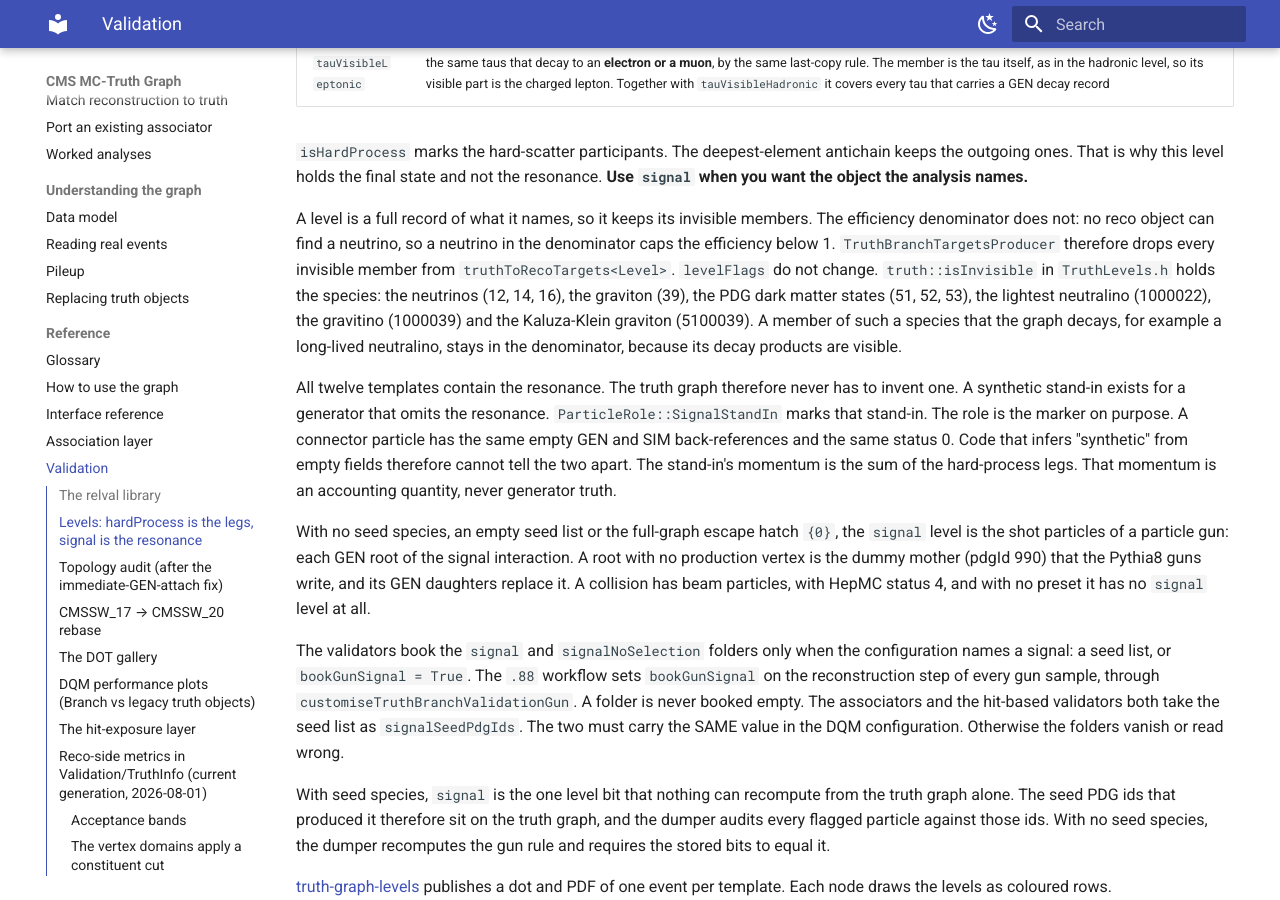
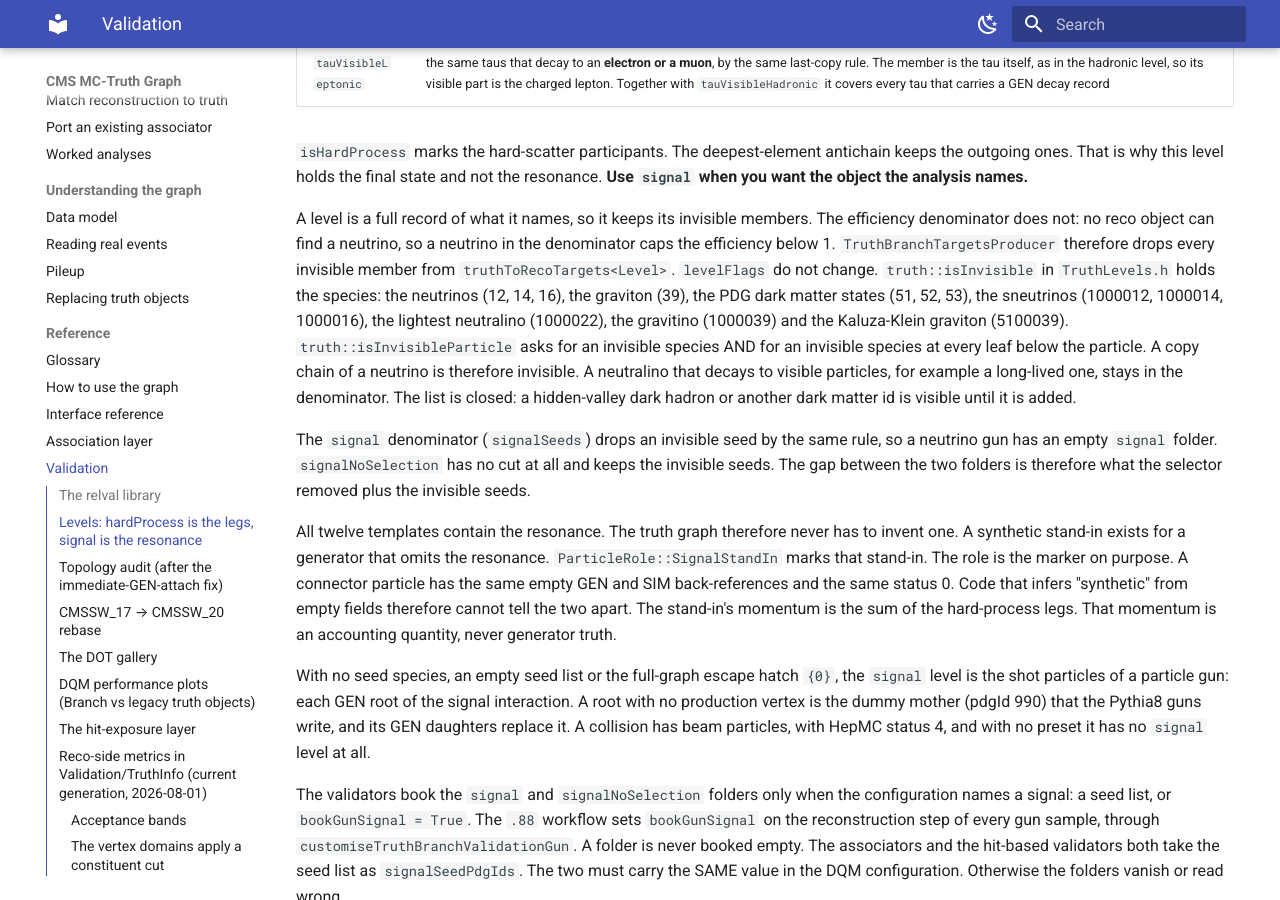
Before and after one commit to felicepantaleo/cms-truth-docs, an MkDocs documentation site: the page built from docs/validation.md, in a window 1280 px wide and 900 px high, scrolled down 2677 px. Built offline with MkDocs 1.6.1 and Material for MkDocs 9.7.7, drawn with Linux system fonts in a browser that asks for light colours; some of the changed text lies outside the part shown.

Commit message:
validation, interface, tutorial, examples: invisible rule follows the subgraph, sneutrinos, signal seeds

```diff
--- a/docs/validation.md
+++ b/docs/validation.md
@@ -70,10 +70,18 @@ efficiency denominator does not: no reco object can find a neutrino, so a neutri
 the denominator caps the efficiency below 1. `TruthBranchTargetsProducer` therefore drops
 every invisible member from `truthToRecoTargets<Level>`. `levelFlags` do not change.
 `truth::isInvisible` in `TruthLevels.h` holds the species: the neutrinos (12, 14, 16),
-the graviton (39), the PDG dark matter states (51, 52, 53), the lightest neutralino
-(1000022), the gravitino (1000039) and the Kaluza-Klein graviton (5100039). A member of
-such a species that the graph decays, for example a long-lived neutralino, stays in the
-denominator, because its decay products are visible.
+the graviton (39), the PDG dark matter states (51, 52, 53), the sneutrinos (1000012,
+1000014, 1000016), the lightest neutralino (1000022), the gravitino (1000039) and the
+Kaluza-Klein graviton (5100039). `truth::isInvisibleParticle` asks for an invisible
+species AND for an invisible species at every leaf below the particle. A copy chain of a
+neutrino is therefore invisible. A neutralino that decays to visible particles, for
+example a long-lived one, stays in the denominator. The list is closed: a hidden-valley
+dark hadron or another dark matter id is visible until it is added.
+
+The `signal` denominator (`signalSeeds`) drops an invisible seed by the same rule, so a
+neutrino gun has an empty `signal` folder. `signalNoSelection` has no cut at all and
+keeps the invisible seeds. The gap between the two folders is therefore what the
+selector removed plus the invisible seeds.
 
 All twelve templates contain the resonance. The truth graph therefore never has to
 invent one. A synthetic stand-in exists for a generator that omits the resonance.
@@ -554,6 +562,11 @@ noise floor of two A runs (relative difference 1.3e-6). `stableLegsFromInitialSt
 `underlyingEvent` can also hold neutrinos when a preset builds them; the same rule
 applies there.
 
+The rule follows the subgraph and not only the first decay vertex. With
+`collapseIntermediateGenParticles = False` a hard-process neutrino (status 23) has a
+status-1 copy as its child, and a test of the direct child alone counts it as visible.
+With the default collapse, all 11 `hardProcess` neutrinos of 20 ttbar events are leaves.
+
 ### A denominator member can be required to have hits in the domain (2026-10-30)
 
 `requireHits` of `TruthBranchTrackValidator`, `TruthBranchTracksterValidator` and `TruthBranchPFClusterValidator` keeps in the truth-to-reco denominators only the members whose subgraph has hits in the hit-index channel of the domain: `Tracker` for tracks, `Calo` for tracksters and PF clusters. The default is `false`. The cut is in the validator and not in `TruthBranchTargetsProducer`, because one target list serves every domain and only the validator knows its channel.
```
Also changed, not shown: docs/examples.md (+3 -2 lines), docs/interface.md (+1 -1 lines), docs/tutorial-cxx.md (+1 -1 lines).
